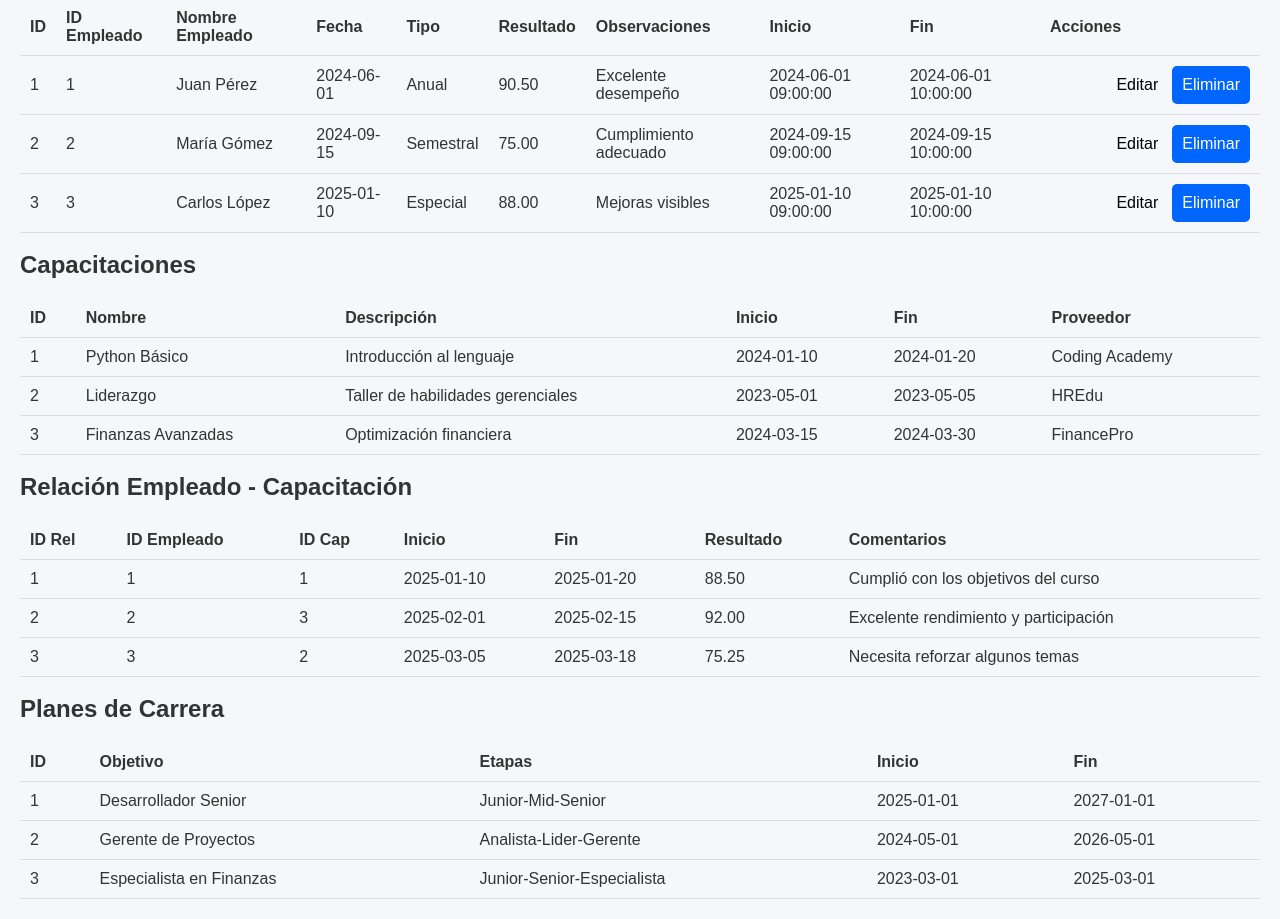
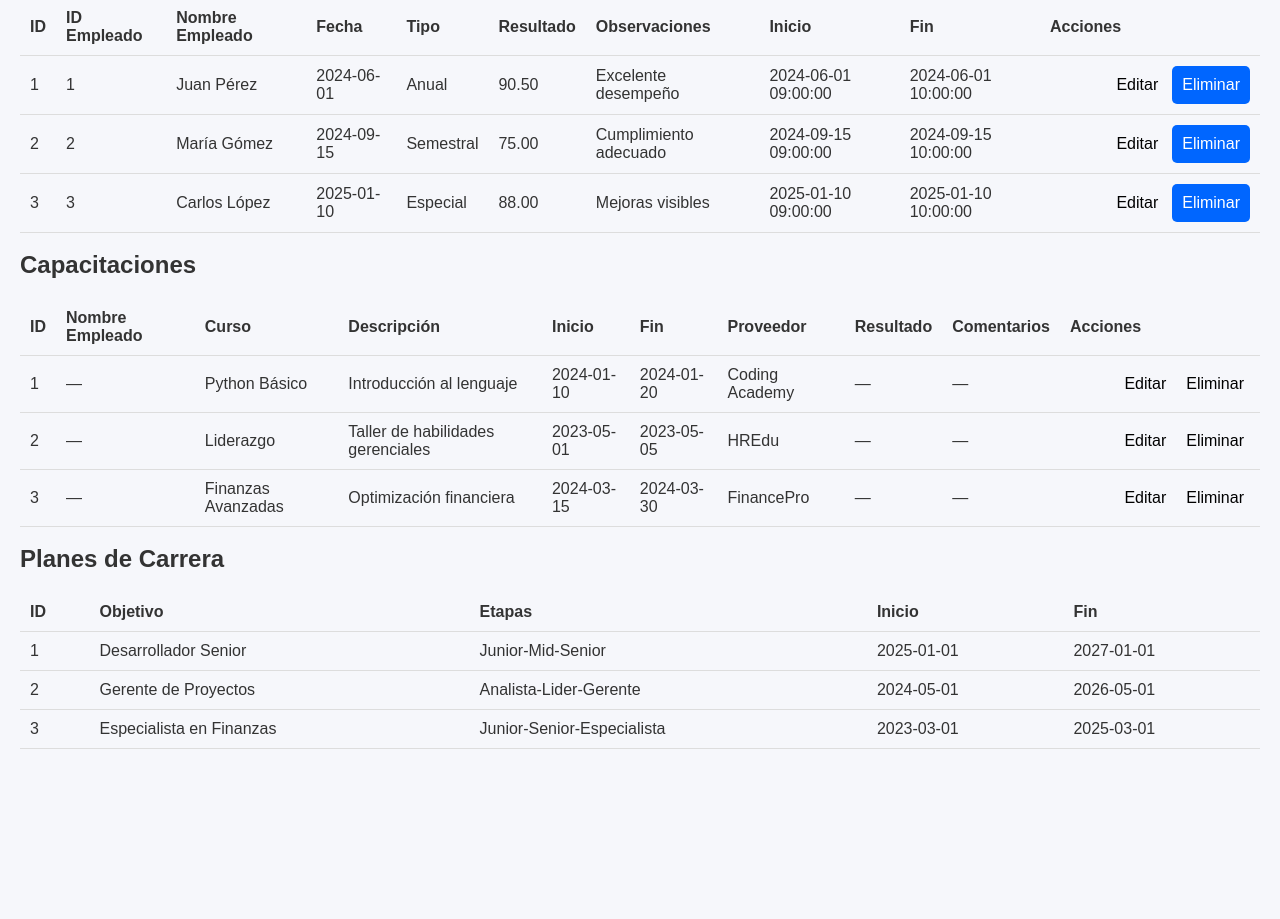
Before and after one commit to davidcllm/basesDeDatosRRHH, a Flask app: page /evaluacion in a window 1280 px wide. Shown: the part 640-1559 px from the top of the page. After the commit the page ends 1389 px from the top, so only its background shows below. Run offline with Flask 3, Linux system fonts and the light colour scheme; data comes from the database, SQL or seed files in the repository.

Commit message:
Apenas y avance Chat ya no sabe que hacer
Paro necesito ayuda

```diff
--- a/backend/routes/evaluacion.py
+++ b/backend/routes/evaluacion.py
@@ -8,10 +8,9 @@ evaluacion_bp = Blueprint("evaluacion", __name__)
 @evaluacion_bp.route("/evaluacion")
 def evaluacion():
     cnx = get_connection()
-    # usar DictCursor para acceder por nombres en templates
     cursor = cnx.cursor(pymysql.cursors.DictCursor)
 
-    # Evaluaciones con relación a empleado (traemos nombre del empleado si existe)
+    # Evaluaciones + empleado correspondiente
     cursor.execute("""
         SELECT e.id_evaluacion,
                e.fecha_evaluacion,
@@ -29,18 +28,19 @@ def evaluacion():
     """)
     evaluaciones = cursor.fetchall()
 
-    # empleados para selects
+    # Empleados
     cursor.execute("SELECT id_empleado, nombre_completo FROM EMPLEADO ORDER BY nombre_completo;")
     empleados = cursor.fetchall()
 
-    # capacitaciones y empleado-capacitacion (se mantienen)
+    # Capacitaciones
     cursor.execute("SELECT * FROM CAPACITACION;")
     capacitaciones = cursor.fetchall()
 
+    # Tabla puente empleado-capacitacion
     cursor.execute("SELECT * FROM `EMPLEADO-CAPACITACION`;")
     empleado_capacitaciones = cursor.fetchall()
 
-    # planes de carrera
+    # Planes de carrera
     cursor.execute("SELECT * FROM PLAN_CARRERA;")
     planes_carrera = cursor.fetchall()
 
@@ -58,7 +58,7 @@ def evaluacion():
 
 
 # ---------------------------
-# AGREGAR EVALUACIÓN
+# AGREGAR
 # ---------------------------
 @evaluacion_bp.route("/evaluacion/agregar", methods=["POST"])
 def agregar_evaluacion():
@@ -70,7 +70,6 @@ def agregar_evaluacion():
     fecha_inicio = request.form.get("fecha_inicio")
     fecha_fin = request.form.get("fecha_fin")
 
-    # validación básica de fechas (strings 'YYYY-MM-DD' comparan bien)
     if fecha_inicio and fecha_fin and fecha_inicio > fecha_fin:
         flash("La fecha de inicio no puede ser posterior a la fecha final.", "error")
         return redirect(url_for("evaluacion.evaluacion"))
@@ -78,14 +77,12 @@ def agregar_evaluacion():
     cnx = get_connection()
     cursor = cnx.cursor()
 
-    # insertar en EVALUACION
     cursor.execute("""
         INSERT INTO EVALUACION (fecha_evaluacion, tipo, resultado, observaciones)
         VALUES (%s, %s, %s, %s);
     """, (fecha_evaluacion, tipo, resultado, observaciones))
     id_eval = cursor.lastrowid
 
-    # insertar en tabla puente si nos dieron id_empleado
     if id_empleado:
         cursor.execute("""
             INSERT INTO `EMPLEADO-EVALUACION` (id_empleado, id_evaluacion, fecha_inicio, fecha_fin)
@@ -100,7 +97,7 @@ def agregar_evaluacion():
 
 
 # ---------------------------
-# EDITAR EVALUACIÓN (desde modal)
+# EDITAR
 # ---------------------------
 @evaluacion_bp.route("/evaluacion/editar/<int:id_eval>", methods=["POST"])
 def editar_evaluacion(id_eval):
@@ -119,26 +116,24 @@ def editar_evaluacion(id_eval):
     cnx = get_connection()
     cursor = cnx.cursor()
 
-    # actualizar EVALUACION
     cursor.execute("""
         UPDATE EVALUACION
         SET fecha_evaluacion=%s, tipo=%s, resultado=%s, observaciones=%s
         WHERE id_evaluacion=%s;
     """, (fecha_evaluacion, tipo, resultado, observaciones, id_eval))
 
-    # actualizar o insertar en la tabla puente EMPLEADO-EVALUACION
-    # verificar si ya existe relación
     cursor.execute("SELECT COUNT(*) AS cnt FROM `EMPLEADO-EVALUACION` WHERE id_evaluacion=%s;", (id_eval,))
     row = cursor.fetchone()
-    if row and row[0] if isinstance(row, tuple) else row.get("cnt", 0):
-        # existe -> actualizar
+
+    existe = row[0] if isinstance(row, tuple) else row.get("cnt", 0)
+
+    if existe:
         cursor.execute("""
             UPDATE `EMPLEADO-EVALUACION`
             SET id_empleado=%s, fecha_inicio=%s, fecha_fin=%s
             WHERE id_evaluacion=%s;
         """, (id_empleado, fecha_inicio, fecha_fin, id_eval))
     else:
-        # no existe -> insertar (si nos dieron empleado)
         if id_empleado:
             cursor.execute("""
                 INSERT INTO `EMPLEADO-EVALUACION` (id_empleado, id_evaluacion, fecha_inicio, fecha_fin)
@@ -153,7 +148,7 @@ def editar_evaluacion(id_eval):
 
 
 # ---------------------------
-# ELIMINAR EVALUACIÓN
+# ELIMINAR
 # ---------------------------
 @evaluacion_bp.route("/evaluacion/eliminar/<int:id_eval>", methods=["POST"])
 def eliminar_evaluacion(id_eval):
--- a/frontend/templates/evaluacion.html
+++ b/frontend/templates/evaluacion.html
@@ -3,7 +3,7 @@
 
 <h1>Módulo de Evaluación, Capacitación y Desarrollo</h1>
 
-<!-- FORMULARIO AGREGAR (centrado) -->
+<!-- FORMULARIO AGREGAR -->
 <div class="form-container" style="width:520px; margin: 20px auto;">
   <form action="{{ url_for('evaluacion.agregar_evaluacion') }}" method="POST" style="display:flex;flex-direction:column;gap:8px;">
     <h2 style="text-align:center; margin:0 0 6px 0;">Agregar Evaluación</h2>
@@ -55,6 +55,7 @@
 
 <!-- TABLA EVALUACIONES -->
 <h2 style="margin-top:12px;">Evaluaciones de Desempeño</h2>
+
 <table>
   <thead>
     <tr>
@@ -94,20 +95,23 @@
       </td>
     </tr>
 
-    <!-- EDIT MODAL (oculto hasta que se abra) -->
+    <!-- MODAL EDITAR -->
     <div id="overlay-eval-{{ e.id_evaluacion }}" class="modal-overlay" style="display:none;position:fixed;inset:0;background:rgba(0,0,0,0.35);z-index:999;" onclick="closeEditModal({{ e.id_evaluacion }})"></div>
 
     <div id="modal-eval-{{ e.id_evaluacion }}" class="edit-modal" style="display:none;position:fixed;left:50%;top:50%;transform:translate(-50%,-50%);width:640px;background:#fff;border-radius:8px;padding:18px;z-index:1000;box-shadow:0 8px 24px rgba(0,0,0,0.15);">
       <h3 style="margin-top:0;">Editar Evaluación #{{ e.id_evaluacion }}</h3>
 
       <form action="{{ url_for('evaluacion.editar_evaluacion', id_eval=e.id_evaluacion) }}" method="POST" style="display:flex;flex-direction:column;gap:10px;">
-        <div style="display:flex;gap:10px;align-items:center;">
+
+        <div style="display:flex;gap:10px;">
           <div style="flex:1;">
             <label>ID Empleado</label>
             <select name="id_empleado" style="width:100%;">
               <option value="">-- Seleccionar Empleado --</option>
               {% for emp in empleados %}
-                <option value="{{ emp.id_empleado }}" {% if emp.id_empleado == e.id_empleado %}selected{% endif %}>{{ emp.nombre_completo }}</option>
+                <option value="{{ emp.id_empleado }}" {% if emp.id_empleado == e.id_empleado %}selected{% endif %}>
+                  {{ emp.nombre_completo }}
+                </option>
               {% endfor %}
             </select>
           </div>
@@ -123,20 +127,17 @@
           </div>
         </div>
 
-        <!-- horizontal row -->
-        <div style="display:flex;gap:10px;align-items:center;">
+        <div style="display:flex;gap:10px;">
           <div style="flex:1;">
             <label>Resultado</label>
             <input type="text" name="resultado" value="{{ e.resultado }}" required>
           </div>
-
           <div style="flex:2;">
             <label>Observaciones</label>
             <input type="text" name="observaciones" value="{{ e.observaciones }}">
           </div>
         </div>
 
-        <!-- fechas inicio/fin horizontal -->
         <div style="display:flex;gap:10px;">
           <div style="flex:1;">
             <label>Fecha Inicio</label>
@@ -158,46 +159,78 @@
   </tbody>
 </table>
 
-<!-- CAPACITACIONES -->
+<!-- CAPACITACIONES (MODIFICADA SOLO EN 'Curso') -->
 <h2 style="margin-top:18px;">Capacitaciones</h2>
+
 <table>
   <thead>
     <tr>
-      <th>ID</th><th>Nombre</th><th>Descripción</th><th>Inicio</th><th>Fin</th><th>Proveedor</th>
+      <th>ID</th>
+      <th>Nombre Empleado</th>
+      <th>Curso</th>
+      <th>Descripción</th>
+      <th>Inicio</th>
+      <th>Fin</th>
+      <th>Proveedor</th>
+      <th>Resultado</th>
+      <th>Comentarios</th>
+      <th>Acciones</th>
     </tr>
   </thead>
+
   <tbody>
     {% for c in capacitaciones %}
+    {% set relacion = None %}
+    {% for ec in empleado_capacitaciones %}
+        {% if ec.id_capacitacion == c.id_capacitacion %}
+            {% set relacion = ec %}
+        {% endif %}
+    {% endfor %}
+
     <tr>
       <td>{{ c.id_capacitacion }}</td>
+
+      <td>
+        {% if relacion %}
+            {% for emp in empleados %}
+                {% if emp.id_empleado == relacion.id_empleado %}
+                    {{ emp.nombre_completo }}
+                {% endif %}
+            {% endfor %}
+        {% else %}
+            —
+        {% endif %}
+      </td>
+
       <td>{{ c.nombre }}</td>
+
       <td>{{ c.descripcion }}</td>
       <td>{{ c.fecha_inicio }}</td>
       <td>{{ c.fecha_fin }}</td>
       <td>{{ c.proveedor }}</td>
-    </tr>
-    {% endfor %}
-  </tbody>
-</table>
 
-<!-- EMPLEADO - CAPACITACIÓN -->
-<h2 style="margin-top:18px;">Relación Empleado - Capacitación</h2>
-<table>
-  <thead>
-    <tr>
-      <th>ID Rel</th><th>ID Empleado</th><th>ID Cap</th><th>Inicio</th><th>Fin</th><th>Resultado</th><th>Comentarios</th>
-    </tr>
-  </thead>
-  <tbody>
-    {% for ec in empleado_capacitaciones %}
-    <tr>
-      <td>{{ ec["id_empleado-capacitacion"] }}</td>
-      <td>{{ ec.id_empleado }}</td>
-      <td>{{ ec.id_capacitacion }}</td>
-      <td>{{ ec.fecha_inicio }}</td>
-      <td>{{ ec.fecha_fin }}</td>
-      <td>{{ ec.resultado }}</td>
-      <td>{{ ec.comentarios }}</td>
+      <td>
+        {% if relacion %}
+            {{ relacion.resultado }}
+        {% else %}
+            —
+        {% endif %}
+      </td>
+
+      <td>
+        {% if relacion %}
+            {{ relacion.comentarios }}
+        {% else %}
+            —
+        {% endif %}
+      </td>
+
+      <td style="width:180px;">
+        <div style="display:flex;gap:8px;justify-content:flex-end;">
+          <button>Editar</button>
+          <button>Eliminar</button>
+        </div>
+      </td>
     </tr>
     {% endfor %}
   </tbody>
```
